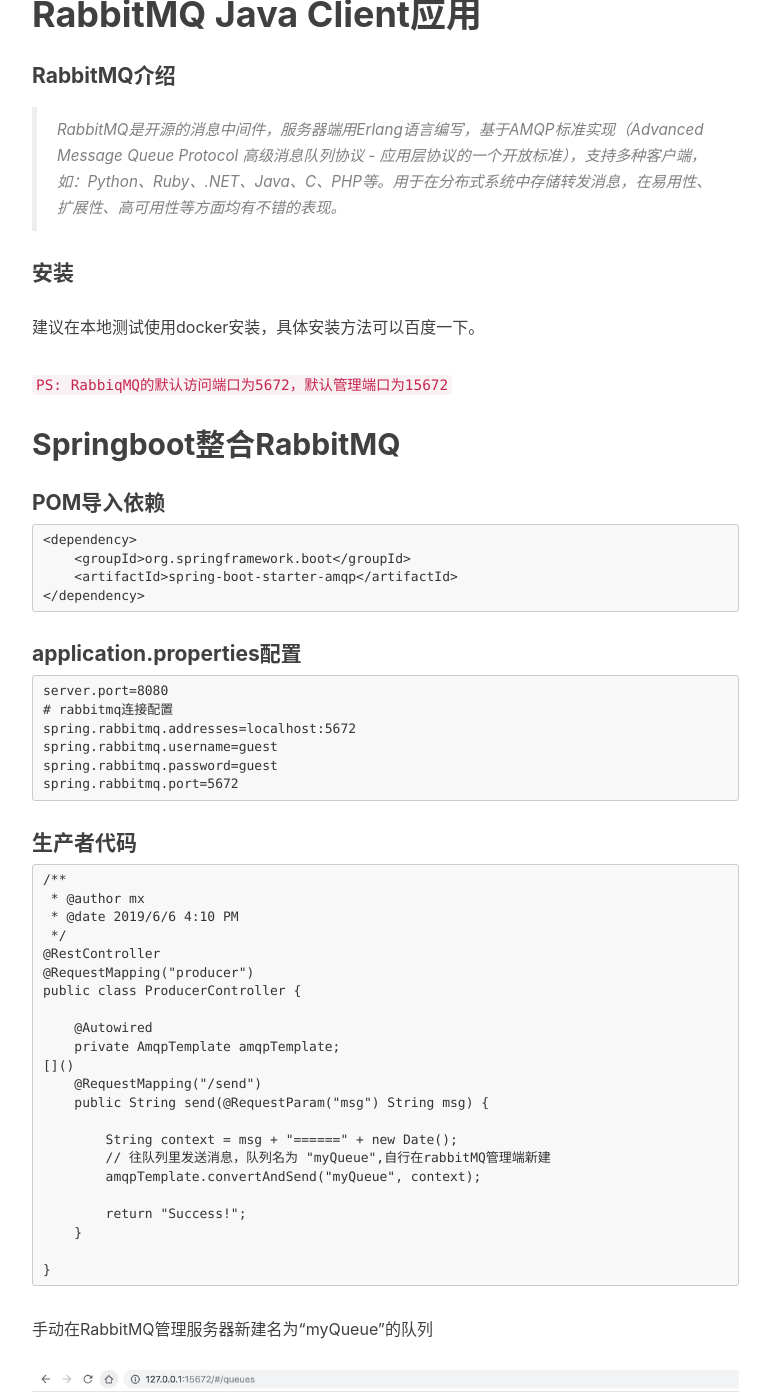
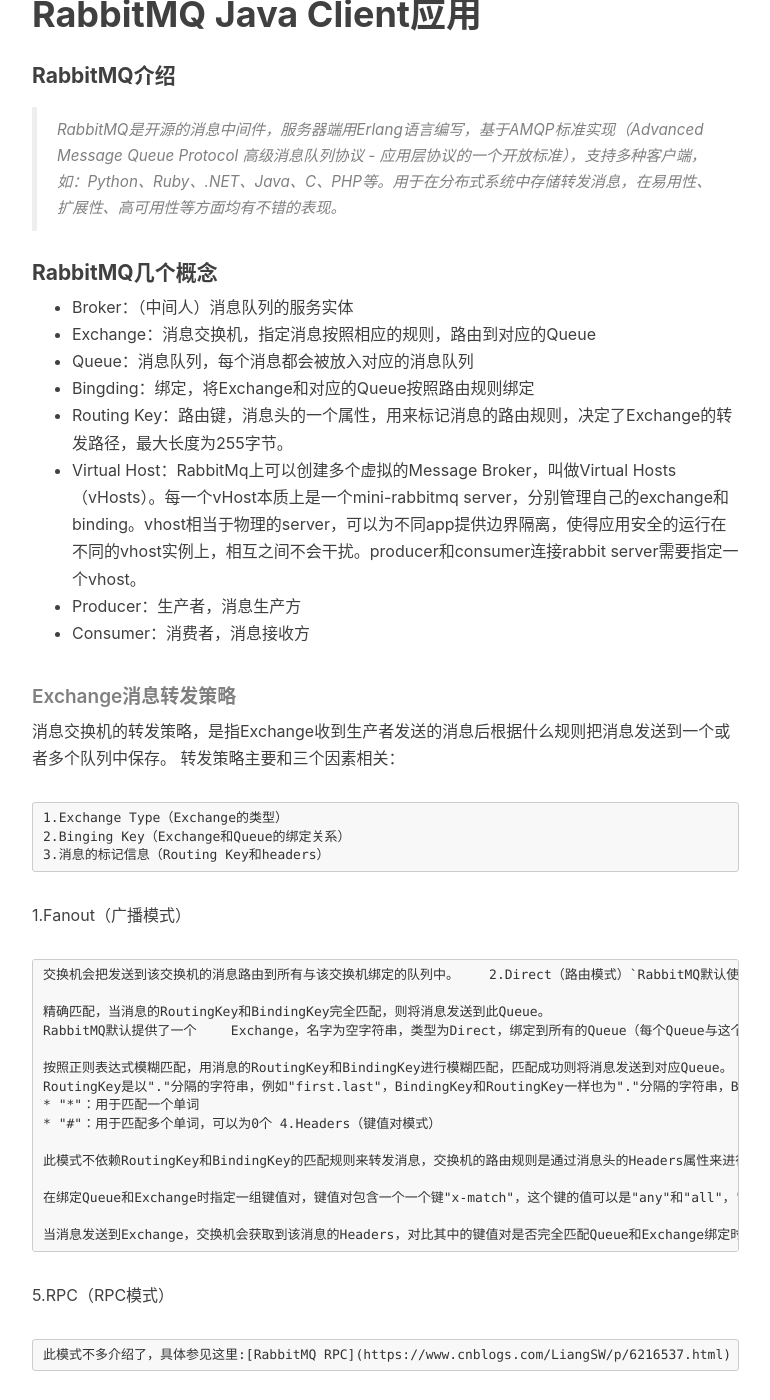
Before and after one commit to mxjesse/mxjesse.github.io, a Jekyll site: the page built from _posts/2019-06-06-RabbitMQ Java Client应用.md, in a window 1280 px wide and 1400 px high, scrolled down 478 px. Shown: the whole window, without its empty margins (233-1003 px from the left). Built offline with Jekyll 4.4.1, drawn with Linux system fonts in a browser that asks for light colours; nearby versions of some CDN libraries; our own code applies the rules of GitHub Pages for plain Markdown files; comment, search, counter and statistics services are not loaded; some of the changed text lies outside the part shown.

Commit message:
2019.06.10提交git常用命令文档

```diff
--- a/_config.yml
+++ b/_config.yml
@@ -1,10 +1,10 @@
 # Site settings
-title: BY Blog
-SEOTitle: 沐年之夏的博客 | BY Blog
+title: MX Blog
+SEOTitle: 沐年之夏的博客 | MX Blog
 header-img: img/post-bg-coffee.jpeg
 email: mxjesse@163.com
 description: "Every failure is leading towards success."
-keyword: "BY, BY Blog, 沐年之夏的博客, Jesse, mxjesse, JAVA"
+keyword: "MX, MX Blog, 沐年之夏的博客, Jesse, mxjesse, JAVA"
 url: "http://mxjesse.github.io"          # your host, for absolute URL
 baseurl: ""      # for example, '/blog' if your blog hosted on 'host/blog'
 github_repo: "https://github.com/mxjesse" # you code repository
--- a/_posts/2019-06-06-RabbitMQ Java Client应用.md
+++ b/_posts/2019-06-06-RabbitMQ Java Client应用.md
@@ -2,6 +2,52 @@
 
 #### RabbitMQ介绍
 >RabbitMQ是开源的消息中间件，服务器端用Erlang语言编写，基于AMQP标准实现（Advanced Message Queue Protocol 高级消息队列协议 - 应用层协议的一个开放标准），支持多种客户端，如：Python、Ruby、.NET、Java、C、PHP等。用于在分布式系统中存储转发消息，在易用性、扩展性、高可用性等方面均有不错的表现。
+
+#### RabbitMQ几个概念
+* Broker：（中间人）消息队列的服务实体
+* Exchange：消息交换机，指定消息按照相应的规则，路由到对应的Queue
+* Queue：消息队列，每个消息都会被放入对应的消息队列
+* Bingding：绑定，将Exchange和对应的Queue按照路由规则绑定
+* Routing Key：路由键，消息头的一个属性，用来标记消息的路由规则，决定了Exchange的转发路径，最大长度为255字节。
+* Virtual Host：RabbitMq上可以创建多个虚拟的Message Broker，叫做Virtual Hosts（vHosts）。每一个vHost本质上是一个mini-rabbitmq server，分别管理自己的exchange和binding。vhost相当于物理的server，可以为不同app提供边界隔离，使得应用安全的运行在不同的vhost实例上，相互之间不会干扰。producer和consumer连接rabbit server需要指定一个vhost。
+* Producer：生产者，消息生产方
+* Consumer：消费者，消息接收方
+
+##### Exchange消息转发策略
+消息交换机的转发策略，是指Exchange收到生产者发送的消息后根据什么规则把消息发送到一个或者多个队列中保存。
+转发策略主要和三个因素相关：
+
+	1.Exchange Type（Exchange的类型）
+	2.Binging Key（Exchange和Queue的绑定关系）
+	3.消息的标记信息（Routing Key和headers）
+
+1.Fanout（广播模式）
+
+	交换机会把发送到该交换机的消息路由到所有与该交换机绑定的队列中。
+2.Direct（路由模式）`RabbitMQ默认使用此模式`
+
+	精确匹配，当消息的RoutingKey和BindingKey完全匹配，则将消息发送到此Queue。
+	RabbitMQ默认提供了一个	Exchange，名字为空字符串，类型为Direct，绑定到所有的Queue（每个Queue与这个无名Exchange之间的BindingKey是Queue的名称），所以我们没使用交换机的时候使用的是默认的Exchange。
+3.Topic（通配符模式）
+
+	按照正则表达式模糊匹配，用消息的RoutingKey和BindingKey进行模糊匹配，匹配成功则将消息发送到对应Queue。
+	RoutingKey是以"."分隔的字符串，例如"first.last"，BindingKey和RoutingKey一样也为"."分隔的字符串，BindingKey中有两种通配符
+	* "*"：用于匹配一个单词
+	* "#"：用于匹配多个单词，可以为0个
+4.Headers（键值对模式）
+
+	此模式不依赖RoutingKey和BindingKey的匹配规则来转发消息，交换机的路由规则是通过消息头的Headers属性来进行匹配转发，类似于Http请求的header。
+
+	在绑定Queue和Exchange时指定一组键值对，键值对包含一个一个键"x-match"，这个键的值可以是"any"和"all"，"all"代表消息携带的Hash要完全匹配，"any"代表匹配一个以上的键。
+
+	当消息发送到Exchange，交换机会获取到该消息的Headers，对比其中的键值对是否完全匹配Queue和Exchange绑定时指定的BindingKey，如果匹配则转发到此Queue。
+
+5.RPC（RPC模式）
+
+	此模式不多介绍了，具体参见这里:[RabbitMQ RPC](https://www.cnblogs.com/LiangSW/p/6216537.html)
+
+##### 消息确认机制 Message Acknowledge
+
 
 #### 安装
 建议在本地测试使用docker安装，具体安装方法可以百度一下。
```
Also changed, not shown: _posts/2019-06-10-Git命令整理.md (added, +54 -0 lines), 1 other file.
